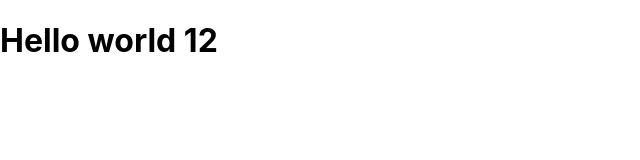
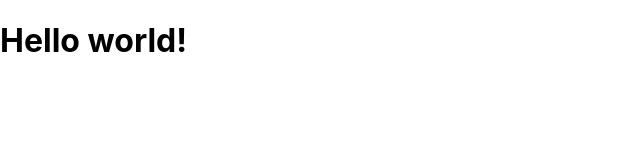
Before and after one commit to erlalitkumar/React, a React (Create React App) app: page / in a window 1280 px wide. Shown: the top 160 px of the page, without its empty margins (0-640 px from the left). Built offline with nearby package versions, Linux system fonts and the light colour scheme.

Commit message:
simple and clean base project

```diff
--- a/src/App.tsx
+++ b/src/App.tsx
@@ -1,18 +1,10 @@
-import React from "react";
 import logo from "./logo.svg";
 import "./App.css";
 
-class App extends React.Component {
-  sum(a: number, b: number): number {
-    return a + b;
-  }
-  render() {
-    return (
-      <div>
-        <h1>Hello world {this.sum(5,7)}</h1>
-      </div>
-    );
-  }
+import React from "react";
+
+export default function App() {
+  return <div>
+    <h1>Hello world!</h1>
+  </div>;
 }
-
-export default App;
```
